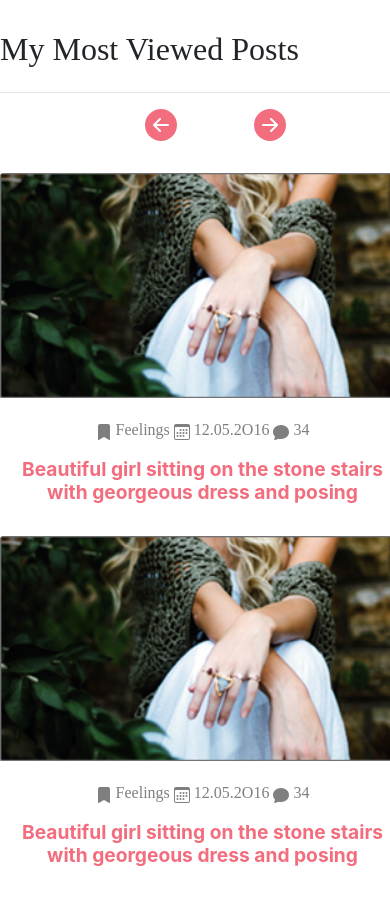
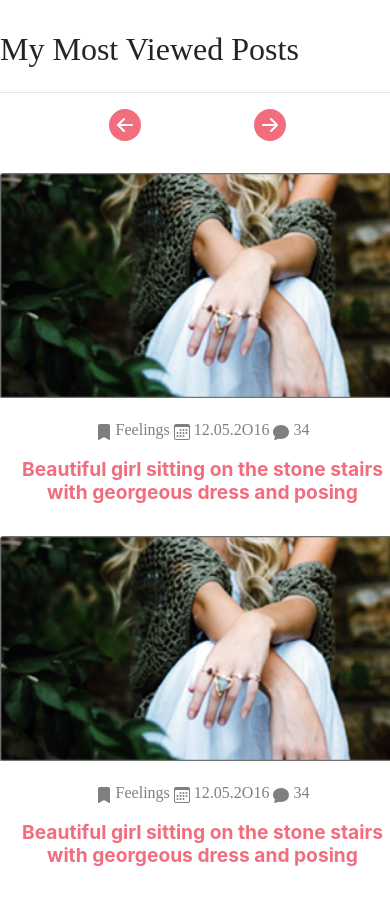
Before and after one commit to Andrej-huwe/projekt-mindek, a plain HTML site: page index.html in a window 390 px wide. Shown: the part 882-1780 px from the top of the page. Drawn offline with nearby package versions, Linux system fonts and the light colour scheme; a web font is replaced by a local one.

Commit message:
Add files via upload

```diff
--- a/index.html
+++ b/index.html
@@ -95,13 +95,13 @@
                 <div class="col-md-7 col-sm-12"><hr style="width: 100%"></div>
                 <div class="col-md-1 col-sm-12 ">
                     <div class="row">
-                        <div class="col-sm-4 col-4"></div>
+                        <div class="col-sm-4 col-3"></div>
                         <div class="col-md-6 col-sm-2 col-2">
                             <a href=""><svg width="2em" height="2em" style="color: #f26d7d;" viewBox="0 0 16 16" class="bi bi-arrow-left-circle-fill" fill="currentColor" xmlns="http://www.w3.org/2000/svg">
                                 <path fill-rule="evenodd" d="M16 8A8 8 0 1 1 0 8a8 8 0 0 1 16 0zm-4.5.5a.5.5 0 0 0 0-1H5.707l2.147-2.146a.5.5 0 1 0-.708-.708l-3 3a.5.5 0 0 0 0 .708l3 3a.5.5 0 0 0 .708-.708L5.707 8.5H11.5z"/>
                             </svg></a>
                         </div>
-                        <div class="col-sm-1 col-1"></div>
+                        <div class="col-sm-1 col-2"></div>
                         <div class="col-md-6 col-sm-2 col-2">
                             <a href=""><svg width="2em" height="2em" style="color: #f26d7d;"  viewBox="0 0 16 16" class="bi bi-arrow-right-circle-fill" fill="currentColor" xmlns="http://www.w3.org/2000/svg">
                                 <path fill-rule="evenodd" d="M16 8A8 8 0 1 1 0 8a8 8 0 0 1 16 0zm-11.5.5a.5.5 0 0 1 0-1h5.793L8.146 5.354a.5.5 0 1 1 .708-.708l3 3a.5.5 0 0 1 0 .708l-3 3a.5.5 0 0 1-.708-.708L10.293 8.5H4.5z"/>
```
